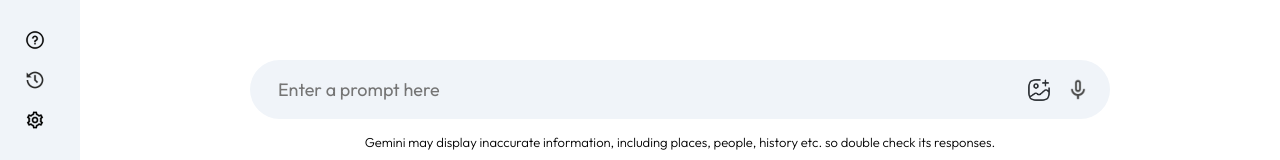
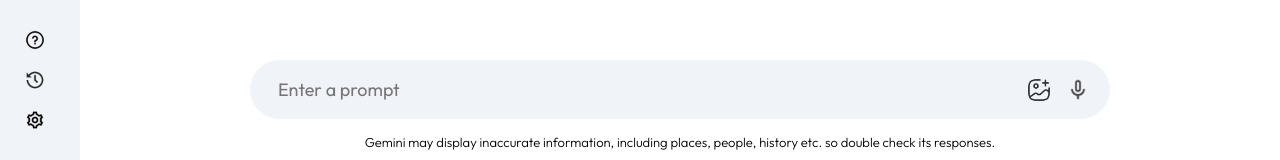
Before and after one commit to Owais-Creates/Gemini-Clone, a React (Vite) app in the folder gemini/: page / in a window 1280 px wide. Shown: the part 635-795 px from the top of the page. Built offline with nearby package versions, Linux system fonts and the light colour scheme.

Commit message:
some touches

```diff
--- a/gemini/src/components/main/Main.jsx
+++ b/gemini/src/components/main/Main.jsx
@@ -97,7 +97,7 @@
               <input
                 onChange={(e) => setInput(e.target.value)}
                 value={input}
-                type="text" placeholder='Enter a prompt here' />
+                type="text" placeholder='Enter a prompt' />
 
               <div>
                 <img className='gallery-icon' src={assets.gallery_icon} alt="" />
```
